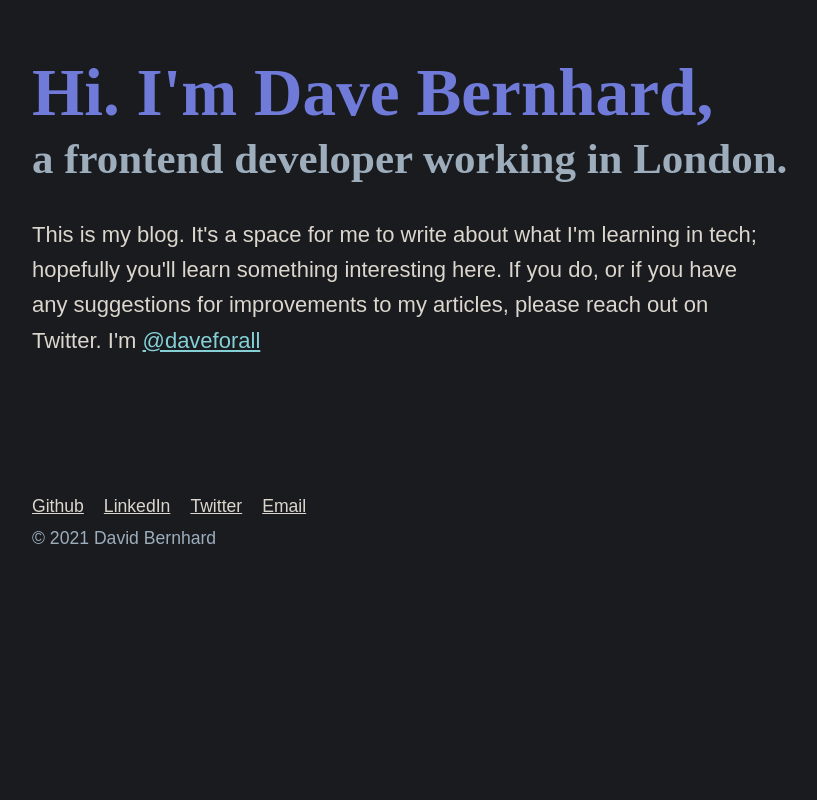
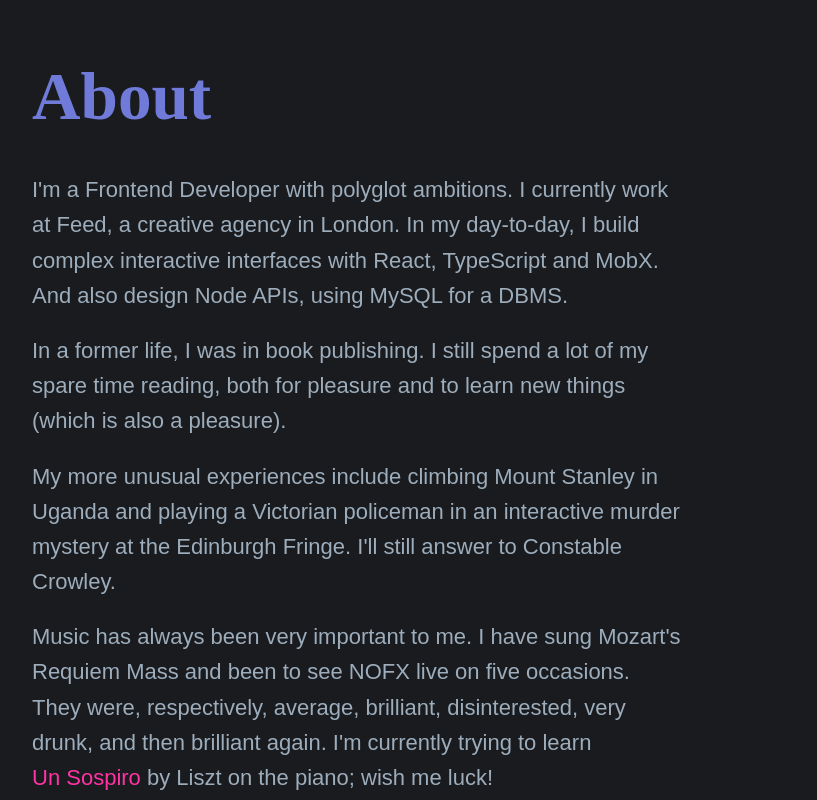
Before and after one commit to DaveCoded/next-blog, a Next.js app: page /about in a window 1280 px wide. Shown: the part 220-1020 px from the top of the page, without its empty margins (73-890 px from the left). Before the commit the page ends 801 px from the top, so only its background shows below. Built offline with nearby package versions, Linux system fonts and the light colour scheme; a web font is replaced by a local one.

Commit message:
add proper bio

```diff
--- a/components/GlobalStyle.tsx
+++ b/components/GlobalStyle.tsx
@@ -136,7 +136,8 @@ export const GlobalStyle = createGlobalStyle`
     p {
         font-size: var(--text-body);
         line-height: 1.6;
-        color: var(--cool-grey)
+        color: var(--cool-grey);
+        margin-bottom: var(--space-md);
     }
 
     p > code {
--- a/components/algoliaSearch/SearchHits.tsx
+++ b/components/algoliaSearch/SearchHits.tsx
@@ -25,7 +25,7 @@ function Hits({ searchState, searchResults, allPostsData }: Props) {
 }
 
 const Container = styled.div`
-    /* This is to prevent layout shift while searching. But it shoves the footer to
+    /* TODO: This is to prevent layout shift while searching. But it shoves the footer to
        the bottom of the page. Make it the height of 5 posts when you have 5 posts */
     min-height: 40rem;
 `
--- a/pages/about.tsx
+++ b/pages/about.tsx
@@ -1,5 +1,6 @@
 import Head from 'next/head'
 import styled from 'styled-components'
+import ExternalLink from '../components/ExternalLink'
 import PageLayout from '../components/Layout/PageLayout'
 
 export default function Home() {
@@ -14,24 +15,38 @@ export default function Home() {
             </Head>
 
             <PageLayout>
-                <H1>
-                    <Intro>Hi. I&apos;m Dave Bernhard,</Intro>
-                    <br />
-                    <Desc>a frontend developer working in London.</Desc>
-                </H1>
+                <H1>About</H1>
                 <Bio>
-                    This is my blog. It&apos;s a space for me to write about what I&apos;m learning
-                    in tech; hopefully you&apos;ll learn something interesting here. If you do, or
-                    if you have any suggestions for improvements to my articles, please reach out on
-                    Twitter. I&apos;m{' '}
-                    <a
-                        href="https://twitter.com/daveforall"
-                        target="_blank"
-                        rel="noreferrer"
-                        className="external-link"
-                    >
-                        @daveforall
-                    </a>
+                    <p>
+                        I&apos;m a Frontend Developer with polyglot ambitions. I currently work at
+                        Feed, a creative agency in London. In my day-to-day, I build complex
+                        interactive interfaces with React, TypeScript and MobX. And also design Node
+                        APIs, using MySQL for a DBMS.
+                    </p>
+                    <p>
+                        In a former life, I was in book publishing. I still spend a lot of my spare
+                        time reading, both for pleasure and to learn new things (which is also a
+                        pleasure).
+                    </p>
+                    <p>
+                        My more unusual experiences include climbing Mount Stanley in Uganda and
+                        playing a Victorian policeman in an interactive murder mystery at the
+                        Edinburgh Fringe. I&apos;ll still answer to Constable Crowley.
+                    </p>{' '}
+                    <p>
+                        Music has always been very important to me. I have sung Mozart&apos;s
+                        Requiem Mass and been to see NOFX live on five occasions. They were,
+                        respectively, average, brilliant, disinterested, very drunk, and then
+                        brilliant again. I&apos;m currently trying to learn{' '}
+                        <ExternalLink
+                            href="https://www.youtube.com/watch?v=L42sbnQxEmw&ab_channel=Rousseau"
+                            newTab
+                            style={{ color: 'var(--link-pink)' }}
+                        >
+                            Un Sospiro
+                        </ExternalLink>{' '}
+                        by Liszt on the piano; wish me luck!
+                    </p>
                 </Bio>
             </PageLayout>
         </>
@@ -39,34 +54,16 @@ export default function Home() {
 }
 
 const H1 = styled.h1`
-    line-height: 0;
-`
-
-const Intro = styled.span`
-    display: block;
-    line-height: 1.2;
-
     @media (max-width: 600px) {
-        font-size: var(--text-lg);
+        font-size: var(--text-xl);
         margin-bottom: var(--space-md);
         line-height: 1.1;
     }
 `
 
-const Desc = styled.span`
-    font-size: var(--text-lg);
+const Bio = styled.div`
+    width: min(90%, 650px);
     color: var(--cool-grey);
-    line-height: 1.2;
-
-    @media (max-width: 600px) {
-        font-size: var(--text-ml);
-    }
-`
-
-const Bio = styled.p`
-    color: var(--light-grey);
-    width: min(90%, 60ch);
-
     @media (max-width: 600px) {
         margin-bottom: var(--space-xl);
     }
```
